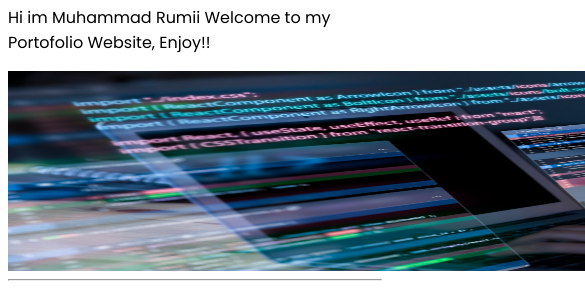
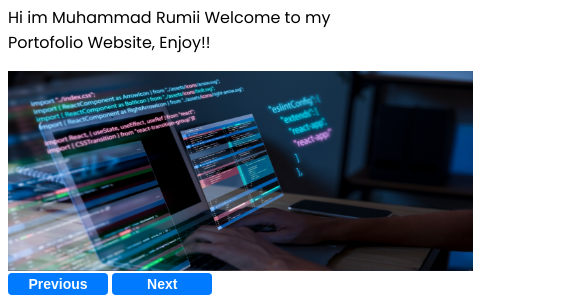
Before and after one commit to revou-fundamental-course/19-aug-24-MuhammadRumii, a plain HTML site: page index.html in a window 390 px wide. Shown: the part 360-656 px from the top of the page, 585 px wide, since content can reach past the window. Drawn offline with Linux system fonts and the light colour scheme.

Commit message:
penambahan banner auto slide

```diff
--- a/css/style.css
+++ b/css/style.css
@@ -88,11 +88,26 @@ nav {
     background-color: #0056b3;
 }
 
-.banner-img {
+.img-slideshow {
     height: 460px;
-    width: 1330px;
+    width: 1332px;
     background-size: cover;
     background-position: top;
+}
+
+#slideshow {
+    padding: 3px 8px;
+    border: none;
+    background-color: #007BFF;
+    color: white;
+    border-radius: 4px;
+    cursor: pointer;
+    font-size: 14px;
+    width: 100px;
+}
+
+#slideshow:hover {
+    background-color: #0056b3;
 }
 
 /* Profile */
@@ -205,6 +220,11 @@ button:hover {
 
 /* Media Query untuk layar kecil (ponsel) */
 @media (max-width: 600px) {
+    nav {
+        position: sticky;
+        top: 0;
+    }
+
     .nav-container {
         flex-direction: column;
         align-items: center;
@@ -222,7 +242,7 @@ button:hover {
 
     .form-container,
     .output-container {
-        width: 100%;
+        width: 425px;
         margin-bottom: 20px;
     }
 
@@ -245,8 +265,9 @@ button:hover {
         font-size: 14px;
     }
 
-    .banner-img {
+    .img-slideshow {
         height: 200px;
+        width: 465px;
     }
 }
 
@@ -281,7 +302,8 @@ button:hover {
         margin-bottom: 20px;
     }
 
-    .banner-img {
+    .img-slideshow {
         height: 300px;
+        width: 724px;
     }
 }
--- a/index.html
+++ b/index.html
@@ -46,8 +46,12 @@
 
         <p>Hi im Muhammad Rumii Welcome to my Portofolio Website, Enjoy!!</p>
 
-        <div class="banner-img">
-          <img class="banner-img" src="img/banner.jpg" />
+        <div>
+          <img class="img-slideshow" src="img/banner.jpg" />
+          <img class="img-slideshow" src="img/banner1.jpg" />
+          <img class="img-slideshow" src="img/banner2.jpg" />
+          <button id="slideshow" onclick="plusDivs(-1)">Previous</button>
+          <button id="slideshow" onclick="plusDivs(1)">Next</button>
         </div>
       </article>
       <hr />
--- a/js/script.js
+++ b/js/script.js
@@ -9,6 +9,27 @@ document.getElementById('submitName').addEventListener('click', function() {
         alert("Silakan masukkan nama Anda!");
     }
 });
+
+// image slideshow
+var slideIndex = 1;
+showDivs(slideIndex);
+
+function plusDivs(n) {
+    showDivs(slideIndex += n);
+}
+
+function showDivs(n) {
+    var i;
+    var imgList = document.getElementsByClassName("img-slideshow");
+    if (n > imgList.length) slideIndex = 1;
+    if (n < 1) slideIndex = imgList.length;
+
+    for(i = 0; i < imgList.length; i++) {
+        imgList[i].style.display = "none";
+    }
+
+    imgList[slideIndex - 1].style.display = "block";
+}
 
 
 // form output
```
Also changed, not shown: img/banner2.jpg.
